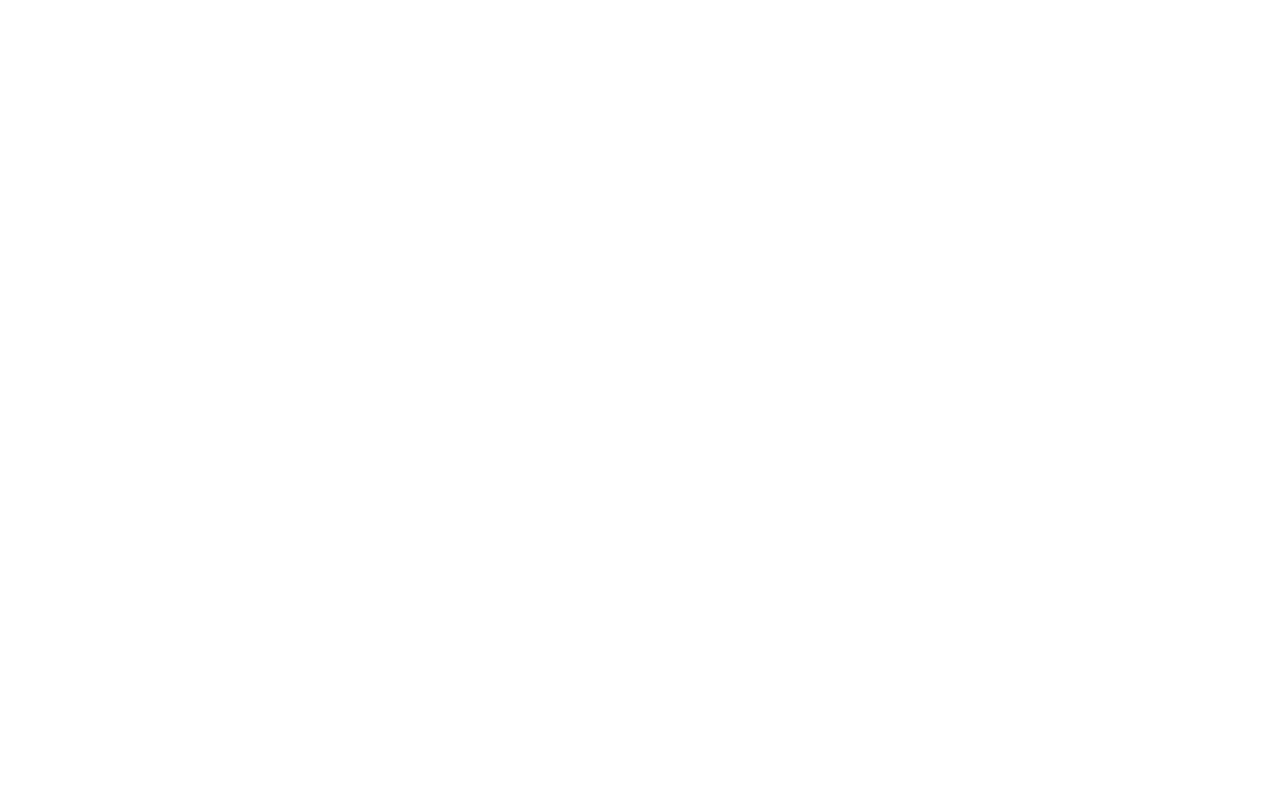
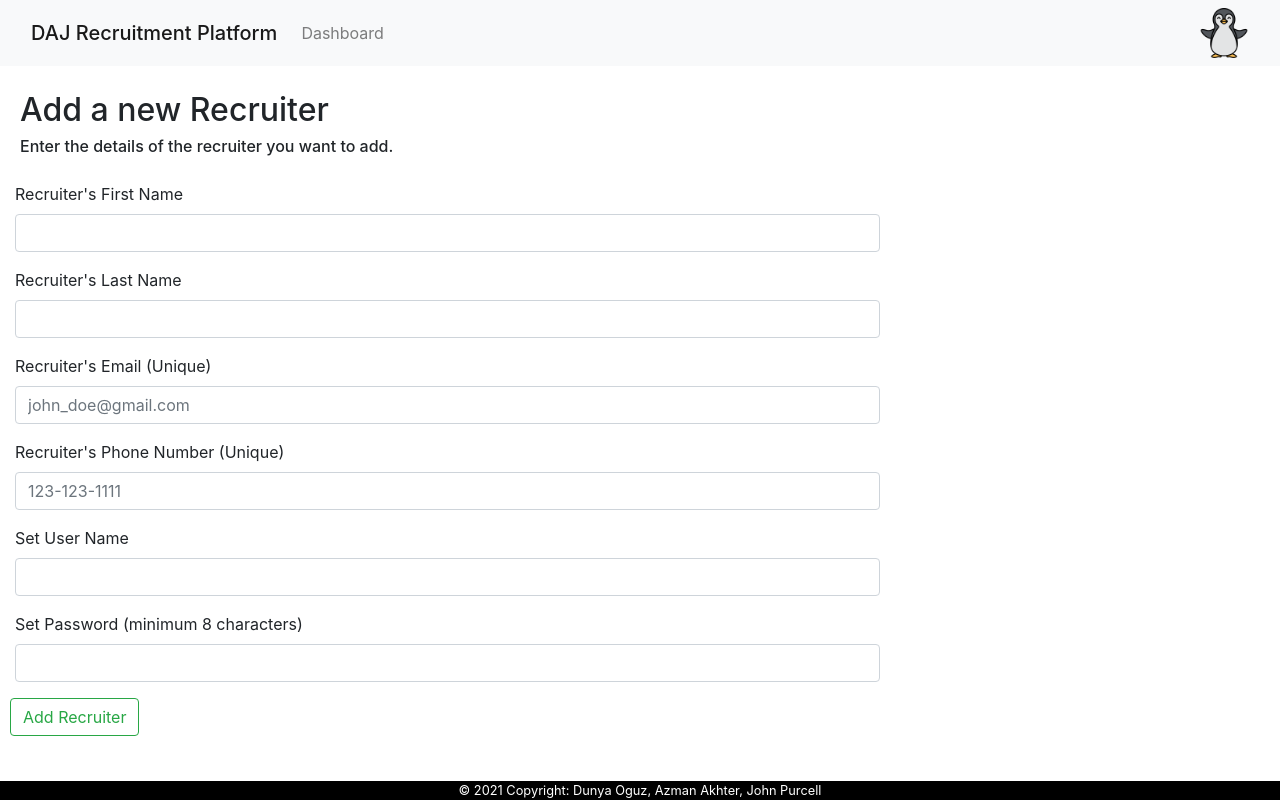
Before and after one commit to dunyaoguz/daj_recruitment_platform, a PHP site: page /Dashboard/Employer/create.php in a window 1280 px wide. Before the commit the page is empty. Run offline with PHP 8.4, Linux system fonts and the light colour scheme.

Commit message:
Employer Dashboard: Create Logic

```diff
--- a/JobPortalWebsite/Dashboard/Employer/create.php
+++ b/JobPortalWebsite/Dashboard/Employer/create.php
@@ -0,0 +1,152 @@
+<?php
+include_once('../../database.php');
+
+//session_start();
+
+//$user_id = $_SESSION['userId'];
+$user_id = "1";
+
+
+if(isset($_POST["user_type"]) && isset($_POST["first_name"]) && isset($_POST["last_name"]) && isset($_POST["email"]) && isset($_POST["phone"]) && isset($_POST["login_name"]) && isset($_POST["password"])){
+    /*check if username not already exits
+    check if phone number && email are unique*/
+
+    $doesUserNameAlreadyExist = FALSE;
+    $isPhoneNumberAndEmailUnique = FALSE;
+
+    $getExistingUsersStmt = $conn->prepare("SELECT * FROM users WHERE user_type = 'Recruiter'");
+    $getExistingUsersStmt->exceute();
+    while ($row = $getExistingUsersStmt->fetch(PDO::FETCH_ASSOC, PDO::FETCH_ORI_NEXT)){
+        if($row['login_name'] == $_POST["login_name"]){
+            $doesUserNameAlreadyExist = TRUE;
+            break;
+        }
+        if(($row['phone'] == $_POST["phone"]) || ($row['email'] == $_POST["email"])){
+            $isPhoneNumberAndEmailUnique = TRUE;
+            break;
+        }
+    }
+
+
+    if (!$doesUserNameAlreadyExist && !$isPhoneNumberAndEmailUnique){ // both are false, then create new user
+        $createUserStmt = $conn->prepare("INSERT INTO users (user_type, login_name, password, phone, email)
+                                        VALUES (:user_type, :login_name, :password, :phone, :email)");
+
+        $createUserStmt->bindParam(':user_type', $_POST["user_type"]);
+        $createUserStmt->bindParam(':login_name', $_POST["login_name"]);
+        $createUserStmt->bindParam(':password', $_POST["password"]);
+        $createUserStmt->bindParam(':phone', $_POST["phone"]);
+        $createUserStmt->bindParam(':email', $_POST["email"]);
+
+        if($createUserStmt->excecute()){ // new user create successfully
+            // Fetch data of newly created user
+            $getNewlyCreatedUserInfoStmt = $conn->prepare("SELECT * FROM users WHERE user_type = 'Recruiter' and  email = ?");
+            $getNewlyCreatedUserInfoStmt->execute($_POST["email"]);
+            $newlyCreatedUserInfo = $getNewlyCreatedUserInfoStmt->fetch(PDO::FETCH_ASSOC);
+
+            // Now add user to the recruiter table
+            $createRecruiterStmt = $conn->prepare("INSERT INTO recruiters (user_id, employer_id, first_name, last_name)
+                                                VALUES (:user_id, :employer_id, :first_name, :last_name)");
+
+            //fetch the employer_id using the user_id
+            $getEmployerIdStmt = $conn->prepare("SELECT * FROM employers WHERE user_id = ?");
+            $getEmployerIdStmt->excecute($user_id);
+            $employerIdInfo = $getEmployerIdStmt->fetch(PDO::FETCH_ASSOC);
+
+            //bind all the data and execute query
+            $createRecruiterStmt->bindParam(':user_id', $newlyCreatedUserInfo['id']);
+            $createRecruiterStmt->bindParam(':employer_id', $employerIdInfo['id']);
+            $createRecruiterStmt->bindParam(':first_name', $_POST["first_name"]);
+            $createRecruiterStmt->bindParam(':last_name', $_POST["last_name"]);
+
+            if($createRecruiterStmt->exceute()){
+                header("Location: .");
+            }else{
+                echo "<h3> Failed to Create New Recruiter. </h3> <br>";
+            }
+        }else{
+            echo "<h3> Failed to Create New User. </h3> <br>";
+        }
+
+    }else{ //Display Error message
+        if($doesUserNameAlreadyExist){
+            echo "<h3> Username Already Exists </h3> <br>";
+        }
+        if($isPhoneNumberAndEmailUnique){
+            echo "<h3> Phone Number or Email Already Exists </h3> <br>";
+        }
+    }
+}
+
+?>
+
+<!DOCTYPE html>
+<html>
+    <head>
+        <meta charset="utf-8">
+        <meta http-equiv="X-UA-Compatible" content="IE=edge">
+        <title>Add a new recruiter</title>
+        <meta name="description" content="">
+        <meta name="viewport" content="width=device-width, initial-scale=1">
+        <link rel="stylesheet" href="https://stackpath.bootstrapcdn.com/bootstrap/4.3.1/css/bootstrap.min.css" integrity="sha384-ggOyR0iXCbMQv3Xipma34MD+dH/1fQ784/j6cY/iJTQUOhcWr7x9JvoRxT2MZw1T" crossorigin="anonymous">
+        <link rel="stylesheet" href="../../style.css">
+        <html lang="en">
+    </head>
+    <body>
+      <nav class="navbar navbar-expand-lg navbar-light bg-light">
+        <div class="container-fluid">
+        <span class="navbar-brand mb-0 h1">DAJ Recruitment Platform</span>
+        <div class="collapse navbar-collapse" id="navbarNavAltMarkup">
+          <div class="navbar-nav">
+            <a class="nav-item nav-link" href="/../Dashboard/Employer/">Dashboard</a>
+          </div>
+        </div>
+        <span class="logo-image"><img src="../../logo.png" class="logo"></span>
+        </div>
+      </nav>
+      <h2>Add a new Recruiter</h2>
+      <h6>Enter the details of the recruiter you want to add.</h6>
+
+       <form action="./create.php" method = "post">
+            <input type="hidden" name="user_type" id="user_type" value="Recruiter">
+
+            <div class="form-group">
+                <label for="first_name">Recruiter's First Name</label><br>
+                <input type="text" class="form-control" name="first_name" id="first_name" required>
+            </div>
+
+            <div class="form-group">
+                <label for="last_name">Recruiter's Last Name</label><br>
+                <input type="text" class="form-control" name="last_name" id="last_name" required>
+            </div>
+
+            <div class="form-group">
+                <label for="email">Recruiter's Email (Unique)</label><br>
+                <input type="text" class="form-control" name="email" id="email" placeholder="john_doe@gmail.com" required>
+            </div>
+
+            <div class="form-group">
+                <label for="phone">Recruiter's Phone Number (Unique)</label><br>
+                <input type="text" class="form-control" name="phone" id="phone" placeholder="123-123-1111" required>
+            </div>
+
+            <div class="form-group">
+                <label for="login_name">Set User Name</label><br>
+                <input type="text" class="form-control" name="login_name" id="login_name" required>
+            </div>
+
+            <div class="form-group">
+                <label for="password">Set Password (minimum 8 characters)</label><br>
+                <input type="password" class="form-control" name="password" id="password" minlength="8" required>
+            </div>
+
+
+            <p><button type="submit" class="btn btn-outline-success">Add Recruiter</button></p>
+            <br>
+        </form>
+        <br>
+        <div class="footer">
+          © 2021 Copyright: Dunya Oguz, Azman Akhter, John Purcell
+        </div>
+    </body>
+</html>
--- a/JobPortalWebsite/Dashboard/Employer/index.php
+++ b/JobPortalWebsite/Dashboard/Employer/index.php
@@ -1,8 +1,8 @@
 <?php
 include_once('../../database.php');
-session_start();
+//session_start();
 
-$user_id = $_SESSION['userId'];
+//$user_id = $_SESSION['userId'];
 $user_id = "1";
 
 
@@ -20,7 +20,6 @@ $recruiterListingStmt = $conn->prepare("SELECT * FROM recruiters WHERE employer_
 $recruiterListingStmt->execute([$employeerId]);
 
 ?>
-
 
 <!DOCTYPE html>
 <html>
--- a/JobPortalWebsite/Dashboard/Recruiter/create.php
+++ b/JobPortalWebsite/Dashboard/Recruiter/create.php
@@ -48,7 +48,7 @@ if(isset($_POST["job_title"]) && isset($_POST["job_description"]) && isset($_POS
         <span class="navbar-brand mb-0 h1">DAJ Recruitment Platform</span>
         <div class="collapse navbar-collapse" id="navbarNavAltMarkup">
           <div class="navbar-nav">
-            <a class="nav-item nav-link" href="/../Dashboard/Employer/">Dashboard</a>
+            <a class="nav-item nav-link" href="/../Dashboard/Recruiter/">Dashboard</a>
           </div>
         </div>
         <span class="logo-image"><img src="../../logo.png" class="logo"></span>
```
